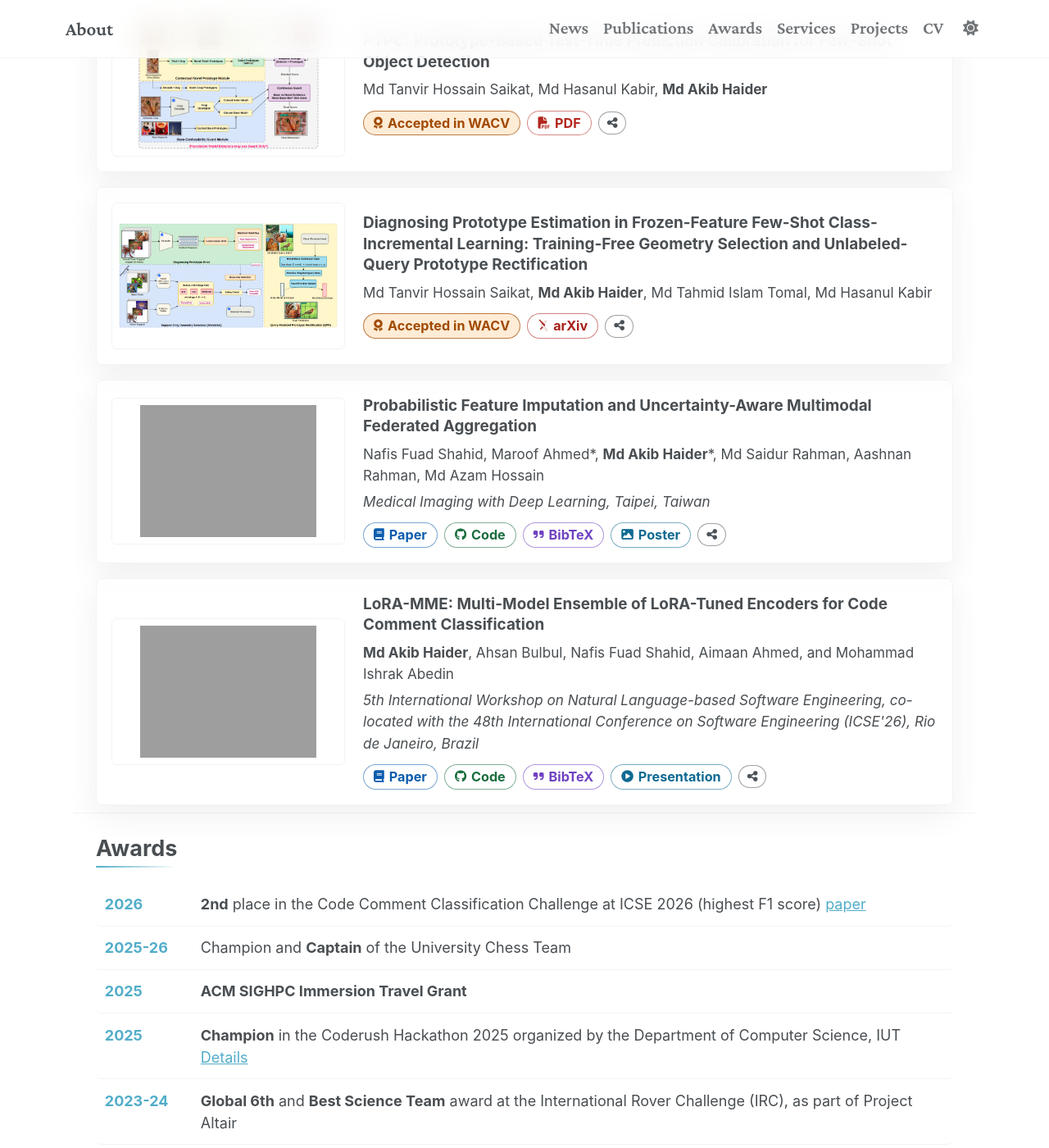
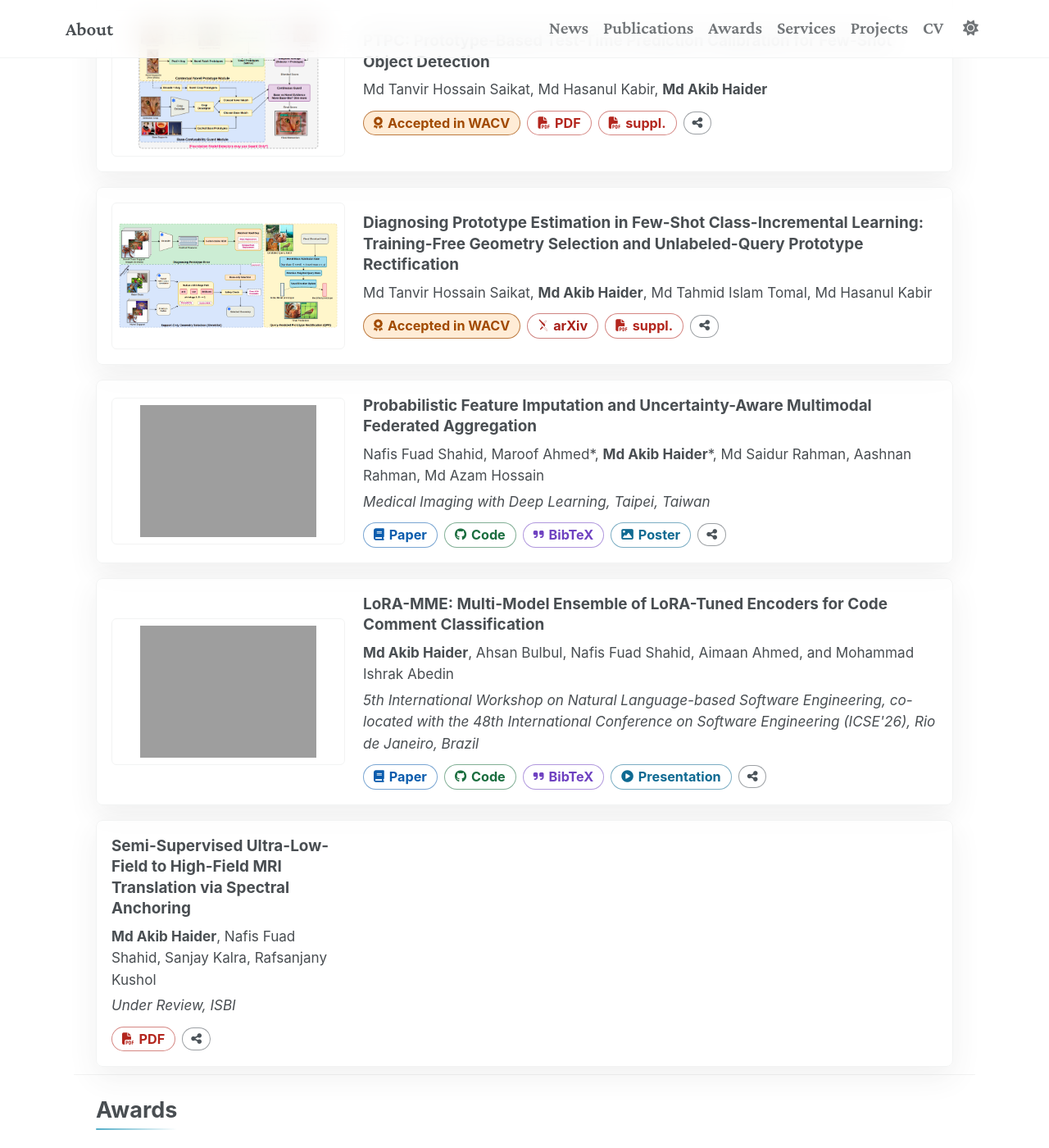
Before and after one commit to akibhaider/akibhaider.github.io, a Jekyll site: the page built from _pages/about.md, in a window 1280 px wide and 1400 px high, scrolled down 1187 px. Shown: the whole window at 82% size. Built offline with Jekyll 4.4.1, drawn with Linux system fonts in a browser that asks for light colours; some web fonts are replaced; some of the changed lines change nothing that is shown.

Commit message:
publication update

```diff
--- a/_data/publications.yml
+++ b/_data/publications.yml
@@ -1,17 +1,19 @@
 # Publications — single source for the Publications page and the Home page.
-# Newest first. Optional keys: venue, badge (orange status pill, e.g. "Accepted in WACV"), pdf, Paper, arxiv, source (code), bibtex, presentation (Google Drive video), poster.
+# Newest first. Optional keys: venue, badge, pdf, supplementary, Paper, arxiv, source, bibtex, presentation, poster.
 - id: pub1
   title: 'PTPC: Prototype-Based Test-Time Prediction Calibration for Few-Shot Object Detection'
   authors: Md Tanvir Hossain Saikat, Md Hasanul Kabir, Md Akib Haider
   img: /images/ptpc_wacv.png
   pdf: /files/PTPC.pdf
+  supplementary: /files/ptpc%20supple.pdf
   badge: Accepted in WACV
 
 - id: pub2
-  title: 'Diagnosing Prototype Estimation in Frozen-Feature Few-Shot Class-Incremental Learning: Training-Free Geometry Selection and Unlabeled-Query Prototype Rectification'
+  title: 'Diagnosing Prototype Estimation in Few-Shot Class-Incremental Learning: Training-Free Geometry Selection and Unlabeled-Query Prototype Rectification'
   authors: Md Tanvir Hossain Saikat, Md Akib Haider, Md Tahmid Islam Tomal, Md Hasanul Kabir
   img: /images/tqpr_wacv.png
   arxiv: https://arxiv.org/pdf/2611.00022
+  supplementary: /files/shrinksel%20supple.pdf
   badge: Accepted in WACV
 
 - id: pub3
@@ -58,8 +60,14 @@
     }
   presentation: https://drive.google.com/file/d/11b-wPbunSQw7JsNYQGRQ52nk94_LEtRV/view?usp=sharing
 
+- id: pub5
+  title: 'Semi-Supervised Ultra-Low-Field to High-Field MRI Translation via Spectral Anchoring'
+  authors: Md Akib Haider, Nafis Fuad Shahid, Sanjay Kalra, Rafsanjany Kushol
+  venue: Under Review, ISBI
+  pdf: /files/isbi%20sub.pdf
 
-# - id: pub5
+
+# - id: pub6
 #   title: 'DPPC: Discriminative Pairwise Predictive Correction with Comparative Prompts for Training-Free Few-Shot Class-Incremental Learning'
 #   authors: Md Tanvir Hossain Saikat, Md Akib Haider*, Md Tahmid Islam Tomal*, Md Hasanul Kabir
 #   img: /images/dppc_wacv.png
--- a/_includes/home-publications.html
+++ b/_includes/home-publications.html
@@ -27,6 +27,9 @@
             {% endif %}
             {% if pub.arxiv %}
               <a class="pub-pill pub-pill--arxiv" href="{{ pub.arxiv }}" target="_blank" rel="noopener noreferrer" title="Open on arXiv"><i class="ai ai-arxiv" aria-hidden="true"></i>arXiv</a>
+            {% endif %}
+            {% if pub.supplementary %}
+              <a class="pub-pill pub-pill--pdf" href="{{ pub.supplementary | relative_url }}" target="_blank" rel="noopener noreferrer" title="View supplementary material"><i class="fa-solid fa-file-pdf" aria-hidden="true"></i>suppl.</a>
             {% endif %}
             {% if pub.source %}
               <a class="pub-pill pub-pill--code" href="{{ pub.source }}" target="_blank" rel="noopener noreferrer" title="View source code"><i class="fa-brands fa-github" aria-hidden="true"></i>Code</a>
--- a/_includes/home-share-script.html
+++ b/_includes/home-share-script.html
@@ -2,10 +2,14 @@
 (function () {
   var copyText = function (text) {
     if (navigator.clipboard && window.isSecureContext) { return navigator.clipboard.writeText(text); }
-    return new Promise(function (resolve) {
+    return new Promise(function (resolve, reject) {
       var ta = document.createElement('textarea');
       ta.value = text; document.body.appendChild(ta); ta.select();
-      document.execCommand('copy'); document.body.removeChild(ta); resolve();
+      try {
+        if (!document.execCommand('copy')) { throw new Error('Copy failed'); }
+        resolve();
+      } catch (err) { reject(err); }
+      finally { document.body.removeChild(ta); }
     });
   };
 
@@ -21,7 +25,21 @@
   window.homeCopyLink = function (id, btn) {
     copyText(window.location.origin + window.location.pathname + '#' + id).then(function () {
       flash(btn, '<i class="fa-solid fa-check" aria-hidden="true"></i>');
+    }).catch(function () {
+      window.prompt('Copy this link:', window.location.origin + window.location.pathname + '#' + id);
     });
   };
+
+  function centerSharedCard() {
+    var id;
+    try { id = decodeURIComponent(window.location.hash.slice(1)); } catch (err) { return; }
+    var card = document.getElementById(id);
+    if (card && card.classList.contains('home-pub')) {
+      card.scrollIntoView({ block: 'center', inline: 'nearest' });
+    }
+  }
+
+  window.addEventListener('load', centerSharedCard);
+  window.addEventListener('hashchange', centerSharedCard);
 })();
 </script>
```
Also changed, not shown: 3 other files.
